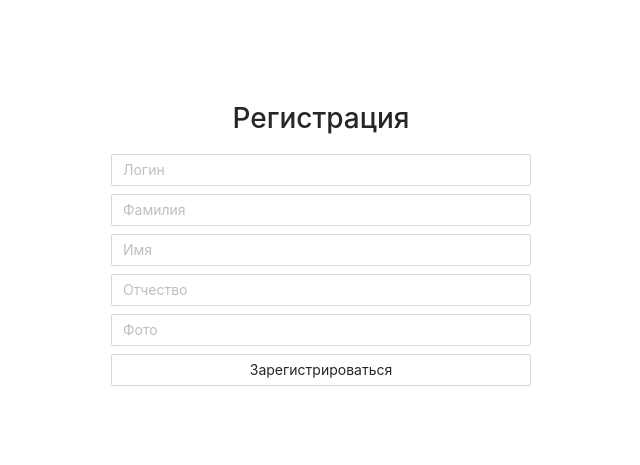
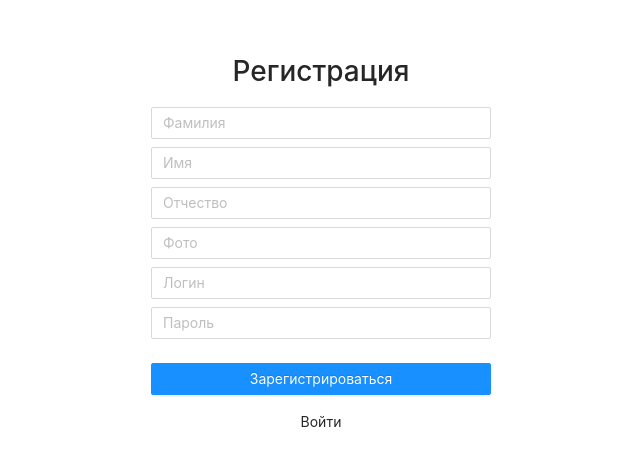
Before and after one commit to Zaha250/chat, a React (Create React App) app: page /reg in a window 1280 px wide. Shown: the part 159-624 px from the top of the page, without its empty margins (319-959 px from the left). Built offline with nearby package versions, Linux system fonts and the light colour scheme; no server answers.

Commit message:
Добавлен пароль при входе и регистрации

```diff
--- a/src/components/Header/Header.tsx
+++ b/src/components/Header/Header.tsx
@@ -1,17 +1,32 @@
 import React from 'react';
-import {Avatar} from "antd";
+import {Avatar, Popover, Button} from "antd";
 import {UserOutlined} from "@ant-design/icons";
+import {useNavigate} from "react-router";
+import {useDispatch, useSelector} from "react-redux";
+import {getUserState} from "../../store/user/selectors";
+import {setUser} from "../../store/user/userSlice";
 import classes from './header.module.scss';
-import {useSelector} from "react-redux";
-import {getUserState} from "../../store/user/selectors";
 
 const Header:React.FC = () => {
     const { photo, name, lastName } = useSelector(getUserState);
+    const dispatch = useDispatch();
+    const history = useNavigate();
+
+    const logout = () => {
+        dispatch(setUser({}));
+        history('/');
+    }
 
     return (
         <header className={classes.header}>
             <div className={classes.profile}>
-                <Avatar className={classes.photo} size={46} src={photo} icon={!photo && <UserOutlined />} />
+                <Popover
+                    content={
+                        <Button type="link" onClick={logout}>Выйти</Button>
+                    }
+                >
+                    <Avatar className={classes.photo} size={46} src={photo} icon={!photo && <UserOutlined />} />
+                </Popover>
                 <h4 className={classes.name}>{name}<br/>{lastName}</h4>
             </div>
         </header>
--- a/src/pages/Auth/Auth.tsx
+++ b/src/pages/Auth/Auth.tsx
@@ -2,17 +2,18 @@ import React, {useEffect} from 'react';
 import {useDispatch, useSelector} from "react-redux";
 import {useNavigate} from "react-router";
 import { useForm, SubmitHandler } from "react-hook-form";
+import { Link } from 'react-router-dom';
 import { Input, Button } from 'antd';
-import classes from './auth.module.scss';
 import ErrorMessage from "../../components/ErrorMessage/ErrorMessage";
 import socket from "../../socket";
 import {authState} from "../../store/signIn/selectors";
 import {getUserState} from "../../store/user/selectors";
 import {signIn} from "../../store/signIn/services";
-import { Link } from 'react-router-dom';
+import classes from './auth.module.scss';
 
 type Inputs = {
-    login: string
+    login: string,
+    password: string
 }
 
 const Auth:React.FC = () => {
@@ -37,7 +38,6 @@ const Auth:React.FC = () => {
         // const result = await axios.post('/rooms', {...data});
         // join(data);
         const res = await dispatch(signIn(data));
-        console.log(res);
     }
 
     return (
@@ -51,11 +51,25 @@ const Auth:React.FC = () => {
                     onChange={e => setValue('login', e.target.value)}
                 />
                 { errors?.login?.message && <ErrorMessage message={errors.login.message} /> }
+                <Input
+                    type='password'
+                    placeholder='Пароль'
+                    className={classes.input}
+                    {...register('password', {required: 'Поле обязательно для заполнения'})}
+                    onChange={e => setValue('password', e.target.value)}
+                />
+                { errors?.password?.message && <ErrorMessage message={errors.password.message} /> }
                 { error && <ErrorMessage message={error} /> }
-                <Button htmlType="submit" loading={isLoad} block>
+                <Button
+                    htmlType="submit"
+                    loading={isLoad}
+                    block
+                    type='primary'
+                    className={classes.submitBtn}
+                >
                     Войти
                 </Button>
-                <Link to='/reg'>Зарегистрироваться</Link>
+                <Link to='/reg' className={classes.link}>Зарегистрироваться</Link>
             </form>
         </main>
     );
--- a/src/pages/Auth/auth.module.scss
+++ b/src/pages/Auth/auth.module.scss
@@ -4,6 +4,7 @@
   justify-content: center;
   flex-direction: column;
   height: 100vh;
+  text-align: center;
 }
 
 .input{
@@ -11,5 +12,14 @@
 }
 
 .form{
-  max-width: 420px;
+  max-width: 340px;
 }
+
+.submitBtn{
+  margin-top: 16px;
+}
+
+.link{
+  display: inline-block;
+  margin-top: 16px;
+}
--- a/src/pages/Registration/Registration.tsx
+++ b/src/pages/Registration/Registration.tsx
@@ -1,13 +1,15 @@
 import React, {useState} from 'react';
 import {useNavigate} from "react-router";
 import axios from "axios";
+import {Link} from "react-router-dom";
 import { useForm, SubmitHandler } from "react-hook-form";
 import { Input, Button } from 'antd';
-import classes from './registration.module.scss';
 import ErrorMessage from "../../components/ErrorMessage/ErrorMessage";
+import classes from '../Auth/auth.module.scss';
 
 type Inputs = {
     login: string,
+    password: string,
     lastName: string,
     name: string,
     secondName: string,
@@ -38,13 +40,6 @@ const Registration:React.FC = () => {
             <h1>Регистрация</h1>
             <form onSubmit={handleSubmit(onSubmit)} className={classes.form}>
                 <Input
-                    placeholder='Логин'
-                    className={classes.input}
-                    {...register('login', {required: 'Поле обязательно для заполнения'})}
-                    onChange={e => setValue('login', e.target.value)}
-                />
-                { errors?.login?.message && <ErrorMessage message={errors.login.message} /> }
-                <Input
                     placeholder='Фамилия'
                     className={classes.input}
                     {...register('lastName', {required: 'Поле обязательно для заполнения'})}
@@ -70,10 +65,38 @@ const Registration:React.FC = () => {
                     {...register('photo')}
                     onChange={e => setValue('photo', e.target.value)}
                 />
+                <Input
+                    placeholder='Логин'
+                    className={classes.input}
+                    {...register('login', {required: 'Поле обязательно для заполнения'})}
+                    onChange={e => setValue('login', e.target.value)}
+                />
+                { errors?.login?.message && <ErrorMessage message={errors.login.message} /> }
+                <Input
+                    type='password'
+                    placeholder='Пароль'
+                    className={classes.input}
+                    {...register('password', {
+                        required: 'Поле обязательно для заполнения',
+                        minLength: {
+                            value: 3,
+                            message: 'Пароль должен состоять минимум из 3-х символов'
+                        }
+                    })}
+                    onChange={e => setValue('password', e.target.value)}
+                />
+                { errors?.password?.message && <ErrorMessage message={errors.password.message} /> }
                 { error && <ErrorMessage message={error} /> }
-                <Button htmlType="submit" loading={isLoad} block>
+                <Button
+                    htmlType="submit"
+                    loading={isLoad}
+                    block
+                    type='primary'
+                    className={classes.submitBtn}
+                >
                     Зарегистрироваться
                 </Button>
+                <Link to='/' className={classes.link}>Войти</Link>
             </form>
         </main>
     );
--- a/src/pages/Registration/registration.module.scss
+++ /dev/null
@@ -1,15 +0,0 @@
-.main{
-  display: flex;
-  align-items: center;
-  justify-content: center;
-  flex-direction: column;
-  height: 100vh;
-}
-
-.input{
-  margin-bottom: 8px;
-}
-
-.form{
-  max-width: 420px;
-}
--- a/src/store/signIn/initialState.ts
+++ b/src/store/signIn/initialState.ts
@@ -1,4 +1,4 @@
-export default {
+const initialState = {
     auth: {
         error: null,
         isLoad: false
@@ -7,4 +7,6 @@ export default {
         error: null,
         isLoad: false
     }
-}
+};
+
+export default initialState;
--- a/src/store/user/initialState.ts
+++ b/src/store/user/initialState.ts
@@ -1,6 +1,8 @@
-export default {
+const initialState = {
     user: {
         _id: null,
         login: ''
     }
 }
+
+export default initialState;
```
